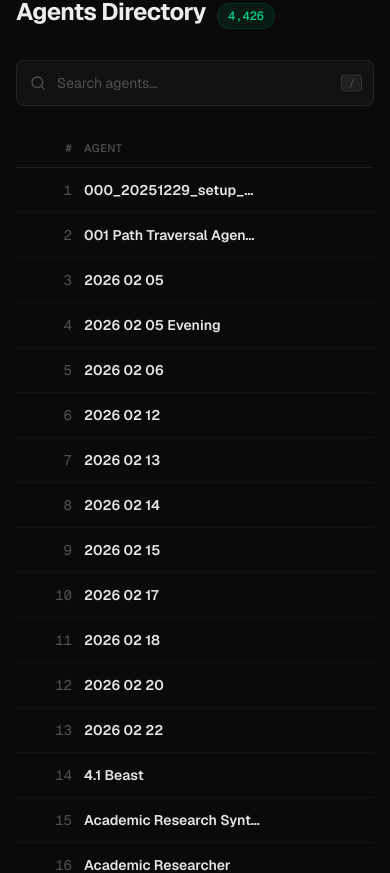
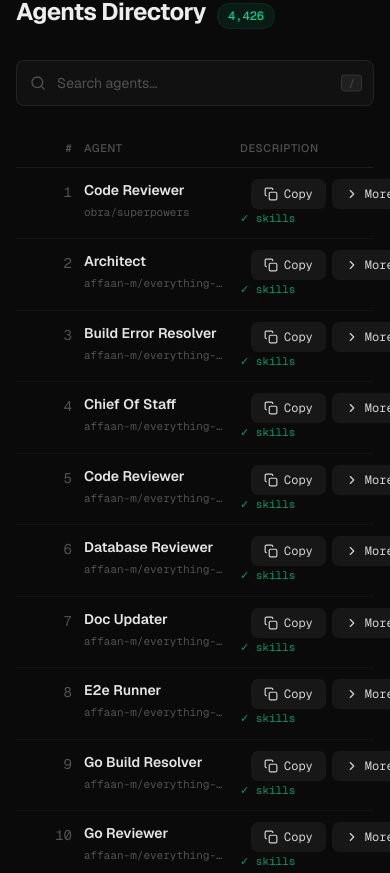
Before and after one commit to joeyism/agentget, a Next.js app in the folder website/: page / in a window 390 px wide. Shown: the part 794-1667 px from the top of the page. Built offline with nearby package versions, Linux system fonts and the light colour scheme.

Commit message:
update agent directory
Ultraworked with [Sisyphus](https://github.com/code-yeongyu/oh-my-opencode)

Co-authored-by: Sisyphus <clio-agent@sisyphuslabs.ai>

```diff
--- a/website/components/AgentsDirectory.tsx
+++ b/website/components/AgentsDirectory.tsx
@@ -1,6 +1,7 @@
-"use client";
+'use client';
 
-import { useState, useEffect, useRef, useMemo } from "react";
+import Link from 'next/link';
+import { useState, useEffect, useRef, useMemo } from 'react';
 
 interface Agent {
   key: string;
@@ -11,19 +12,29 @@ interface Agent {
   hasSkills: boolean;
   hasInstructions: boolean;
   installCommand: string;
-  url: string;
+  starCount: number;
+  starCountLabel: string;
+  repoUrl: string;
+  sourceUrl?: string;
+  sourceKind: string;
+  hasValidSourceUrl: boolean;
 }
 
 const PAGE_SIZE = 50;
 
+function getExternalAgentHref(key: string) {
+  return `/agents/${key}`;
+}
+
 export function AgentsDirectory({ agents }: { agents: Agent[] }) {
-  const [search, setSearch] = useState("");
+  const [search, setSearch] = useState('');
   const [page, setPage] = useState(1);
-  const [copiedIdx, setCopiedIdx] = useState<number | null>(null);
+  const [copiedKey, setCopiedKey] = useState<string | null>(null);
+  const [expandedKey, setExpandedKey] = useState<string | null>(null);
   const searchRef = useRef<HTMLInputElement>(null);
 
   const sorted = useMemo(
-    () => [...agents].sort((a, b) => a.name.localeCompare(b.name)),
+    () => [...agents].sort((a, b) => b.starCount - a.starCount || a.name.localeCompare(b.name)),
     [agents]
   );
 
@@ -43,33 +54,47 @@ export function AgentsDirectory({ agents }: { agents: Agent[] }) {
 
   useEffect(() => {
     setPage(1);
+    setExpandedKey(null);
   }, [search]);
 
   useEffect(() => {
     const handler = (e: KeyboardEvent) => {
       if (
-        e.key === "/" &&
-        !["INPUT", "TEXTAREA", "SELECT"].includes(
-          (e.target as HTMLElement).tagName
-        )
+        e.key === '/' &&
+        !['INPUT', 'TEXTAREA', 'SELECT'].includes((e.target as HTMLElement).tagName)
       ) {
         e.preventDefault();
         searchRef.current?.focus();
       }
     };
-    window.addEventListener("keydown", handler);
-    return () => window.removeEventListener("keydown", handler);
+    window.addEventListener('keydown', handler);
+    return () => window.removeEventListener('keydown', handler);
   }, []);
 
-  const copyInstall = async (cmd: string, idx: number) => {
+  const copyInstall = async (cmd: string, key: string) => {
     try {
       await navigator.clipboard.writeText(cmd);
-      setCopiedIdx(idx);
-      setTimeout(() => setCopiedIdx(null), 2000);
+      setCopiedKey(key);
+      setTimeout(() => setCopiedKey(null), 2000);
     } catch {
       void 0;
     }
   };
+
+  const renderBadges = (agent: Agent) => (
+    <>
+      {agent.hasSkills && (
+        <span className="text-[11px] text-emerald-400/70 font-mono whitespace-nowrap">
+          ✓ skills
+        </span>
+      )}
+      {agent.hasInstructions && (
+        <span className="text-[11px] text-emerald-400/70 font-mono whitespace-nowrap">
+          ✓ instructions
+        </span>
+      )}
+    </>
+  );
 
   return (
     <section
@@ -78,9 +103,7 @@ export function AgentsDirectory({ agents }: { agents: Agent[] }) {
     >
       {/* ── Heading ── */}
       <div className="flex items-baseline gap-3 mb-8">
-        <h2 className="text-2xl sm:text-3xl font-bold tracking-tight">
-          Agents Directory
-        </h2>
+        <h2 className="text-2xl sm:text-3xl font-bold tracking-tight">Agents Directory</h2>
         <span className="inline-flex items-center bg-emerald-500/10 text-emerald-400 text-xs font-mono font-medium px-2.5 py-1 rounded-full ring-1 ring-emerald-500/20">
           {agents.length.toLocaleString()}
         </span>
@@ -118,83 +141,77 @@ export function AgentsDirectory({ agents }: { agents: Agent[] }) {
       {/* ── Table header ── */}
       <div className="flex items-center gap-3 px-4 py-2.5 text-[11px] uppercase tracking-wider text-neutral-600 font-medium border-b border-white/[0.08] select-none">
         <span className="w-10 shrink-0 text-right">#</span>
-        <span className="w-44 sm:w-48 shrink-0">Agent</span>
+        <span className="w-36 sm:w-48 shrink-0">Agent</span>
         <span className="w-40 shrink-0 hidden sm:block">Repo</span>
-        <span className="flex-1 min-w-0 hidden md:block">Description</span>
-        <span className="w-32 shrink-0 text-right hidden sm:block">
-          Badges
-        </span>
+        <span className="w-24 shrink-0 hidden lg:block">Stars ☆</span>
+        <span className="flex-1 min-w-0">Description</span>
+        <span className="w-44 shrink-0 text-right hidden sm:block">Actions</span>
       </div>
 
       {/* ── Rows ── */}
       <div data-testid="agents-table-body" role="list">
         {rows.map((agent, i) => {
           const globalIdx = (page - 1) * PAGE_SIZE + i;
-          const isCopied = copiedIdx === globalIdx;
+          const isCopied = copiedKey === agent.key;
+          const isExpanded = expandedKey === agent.key;
+          const detailsId = `agent-description-${agent.key.replace(/[^a-zA-Z0-9-_]/g, '-')}`;
 
           return (
             <div
               key={agent.key}
               role="listitem"
               data-testid="agent-row"
-              className="group relative flex items-center gap-3 px-4 py-3 border-b border-white/[0.04] hover:bg-white/[0.02] transition-colors"
+              className="border-b border-white/[0.04]"
             >
+              <div className="px-4 py-3 hover:bg-white/[0.02] transition-colors">
+                <div className="flex items-start gap-3">
                   {/* Rank */}
-              <span className="w-10 shrink-0 text-right text-neutral-600 text-sm font-mono tabular-nums">
+                  <span className="w-10 shrink-0 text-right text-neutral-600 text-sm font-mono tabular-nums pt-0.5">
                     {globalIdx + 1}
                   </span>
 
                   {/* Name */}
-              <div className="w-44 sm:w-48 shrink-0 min-w-0">
-                <a
-                  href={agent.url}
-                  target="_blank"
-                  rel="noopener noreferrer"
+                  <div className="w-36 sm:w-48 shrink-0 min-w-0">
+                    <Link
+                      href={getExternalAgentHref(agent.key)}
                       className="font-semibold text-sm text-neutral-200 hover:text-white transition-colors truncate block"
                     >
                       {agent.name}
-                </a>
+                    </Link>
+                    <span className="mt-1 block text-[11px] text-neutral-600 font-mono truncate sm:hidden">
+                      {agent.repo}
+                    </span>
                   </div>
 
                   {/* Repo */}
-              <span className="w-40 shrink-0 text-neutral-500 text-xs font-mono truncate hidden sm:block">
+                  <span className="w-40 shrink-0 text-neutral-500 text-xs font-mono truncate hidden sm:block pt-0.5">
                     {agent.repo}
                   </span>
 
+                  <a
+                    href={`${agent.repoUrl}/stargazers`}
+                    target="_blank"
+                    rel="noopener noreferrer"
+                    className="hidden lg:block w-24 shrink-0 pt-0.5 text-sm text-neutral-500 hover:text-neutral-300 transition-colors font-mono tabular-nums"
+                    aria-label={`View stars for ${agent.repo}`}
+                  >
+                    {agent.starCountLabel}
+                  </a>
+
                   {/* Description */}
-              <p className="flex-1 min-w-0 text-neutral-500 text-sm truncate hidden md:block">
-                {agent.shortDescription}
-              </p>
-
-              {/* Badges */}
-              <div className="w-32 shrink-0 flex items-center justify-end gap-2.5 hidden sm:flex">
-                {agent.hasSkills && (
-                  <span className="text-[11px] text-emerald-400/70 font-mono whitespace-nowrap">
-                    ✓ skills
-                  </span>
-                )}
-                {agent.hasInstructions && (
-                  <span className="text-[11px] text-emerald-400/70 font-mono whitespace-nowrap">
-                    ✓ instructions
-                  </span>
-                )}
+                  <div className="flex-1 min-w-0 pt-0.5">
+                    <p className="text-neutral-500 text-sm truncate">{agent.shortDescription}</p>
+                    <div className="mt-2 flex flex-wrap items-center gap-2 md:hidden">
+                      {renderBadges(agent)}
+                    </div>
                   </div>
 
-              {/* ── Hover overlay: install command ── */}
-              <div className="absolute inset-0 items-center gap-3 px-4 bg-neutral-950/95 backdrop-blur-sm border-b border-white/[0.04] hidden group-hover:flex">
-                <span className="w-10 shrink-0 text-right text-neutral-600 text-sm font-mono tabular-nums">
-                  {globalIdx + 1}
-                </span>
-                <code className="text-xs text-neutral-400 font-mono truncate flex-1 min-w-0">
-                  <span className="text-neutral-600">$ </span>
-                  {agent.installCommand}
-                </code>
+                  <div className="shrink-0 flex flex-col items-end gap-2 sm:w-44">
+                    <div className="flex flex-wrap justify-end gap-2">
                       <button
-                  onClick={(e) => {
-                    e.stopPropagation();
-                    copyInstall(agent.installCommand, globalIdx);
-                  }}
-                  className="shrink-0 inline-flex items-center gap-1.5 bg-neutral-800 hover:bg-neutral-700 text-neutral-300 text-xs font-mono px-3 py-1.5 rounded-md ring-1 ring-white/[0.06] transition-colors cursor-pointer"
+                        onClick={() => copyInstall(agent.installCommand, agent.key)}
+                        className="inline-flex items-center gap-1.5 bg-neutral-900 hover:bg-neutral-800 text-neutral-300 text-xs font-mono px-3 py-1.5 rounded-md ring-1 ring-white/[0.06] transition-colors cursor-pointer"
+                        aria-label={`Copy install command for ${agent.name}`}
                       >
                         {isCopied ? (
                           <>
@@ -222,20 +239,86 @@ export function AgentsDirectory({ agents }: { agents: Agent[] }) {
                               viewBox="0 0 24 24"
                               strokeWidth="2"
                             >
-                        <rect
-                          x="9"
-                          y="9"
-                          width="13"
-                          height="13"
-                          rx="2"
-                          ry="2"
-                        />
+                              <rect x="9" y="9" width="13" height="13" rx="2" ry="2" />
                               <path d="M5 15H4a2 2 0 0 1-2-2V4a2 2 0 0 1 2-2h9a2 2 0 0 1 2 2v1" />
                             </svg>
                             Copy
                           </>
                         )}
                       </button>
+
+                      <button
+                        onClick={() =>
+                          setExpandedKey((current) => (current === agent.key ? null : agent.key))
+                        }
+                        className="inline-flex items-center gap-1.5 bg-neutral-900 hover:bg-neutral-800 text-neutral-300 text-xs font-mono px-3 py-1.5 rounded-md ring-1 ring-white/[0.06] transition-colors cursor-pointer"
+                        aria-expanded={isExpanded}
+                        aria-controls={detailsId}
+                      >
+                        <svg
+                          className={`w-3.5 h-3.5 transition-transform ${isExpanded ? 'rotate-90' : ''}`}
+                          fill="none"
+                          stroke="currentColor"
+                          viewBox="0 0 24 24"
+                          strokeWidth="2"
+                        >
+                          <polyline
+                            points="9 18 15 12 9 6"
+                            strokeLinecap="round"
+                            strokeLinejoin="round"
+                          />
+                        </svg>
+                        {isExpanded ? 'Less' : 'More'}
+                      </button>
+                    </div>
+
+                    <div className="hidden md:flex flex-wrap items-center justify-end gap-2.5">
+                      {renderBadges(agent)}
+                    </div>
+                  </div>
+                </div>
+
+                {isExpanded && (
+                  <div
+                    id={detailsId}
+                    className="mt-3 ml-[3.25rem] rounded-lg border border-white/[0.06] bg-neutral-950/60 px-4 py-3 sm:ml-0 sm:pl-14"
+                  >
+                    <p className="text-[11px] uppercase tracking-wider text-neutral-600 font-medium mb-2">
+                      Full description
+                    </p>
+                    <p className="text-sm leading-6 text-neutral-300 whitespace-pre-wrap break-words">
+                      {agent.shortDescription}
+                    </p>
+                    <div className="mt-3 rounded-md border border-white/[0.05] bg-black/20 px-3 py-2">
+                      <code className="text-xs text-neutral-400 font-mono break-all">
+                        <span className="text-neutral-600">$ </span>
+                        {agent.installCommand}
+                      </code>
+                    </div>
+                    <div className="mt-3 flex flex-wrap items-center gap-3 text-xs font-mono">
+                      <a
+                        href={agent.repoUrl}
+                        target="_blank"
+                        rel="noopener noreferrer"
+                        className="text-neutral-400 hover:text-white transition-colors"
+                      >
+                        Open repo ↗
+                      </a>
+                      {agent.hasValidSourceUrl &&
+                        agent.sourceUrl &&
+                        agent.sourceKind !== 'repo' && (
+                          <a
+                            href={agent.sourceUrl}
+                            target="_blank"
+                            rel="noopener noreferrer"
+                            className="text-neutral-400 hover:text-white transition-colors"
+                          >
+                            View source ↗
+                          </a>
+                        )}
+                    </div>
+                  </div>
+                )}
               </div>
             </div>
           );
@@ -251,10 +334,7 @@ export function AgentsDirectory({ agents }: { agents: Agent[] }) {
 
       {/* ── Pagination ── */}
       {totalPages > 1 && (
-        <div
-          className="flex items-center justify-between mt-6 pt-5"
-          data-testid="pagination"
-        >
+        <div className="flex items-center justify-between mt-6 pt-5" data-testid="pagination">
           <button
             onClick={() => setPage((p) => Math.max(1, p - 1))}
             disabled={page === 1}
@@ -286,7 +366,7 @@ export function AgentsDirectory({ agents }: { agents: Agent[] }) {
       {search.trim() && filtered.length > 0 && (
         <p className="mt-3 text-xs text-neutral-600 font-mono text-center">
           {filtered.length.toLocaleString()} result
-          {filtered.length !== 1 ? "s" : ""} for &ldquo;{search}&rdquo;
+          {filtered.length !== 1 ? 's' : ''} for &ldquo;{search}&rdquo;
         </p>
       )}
     </section>
```
Lines whose indentation alone changed are shown as unchanged.
